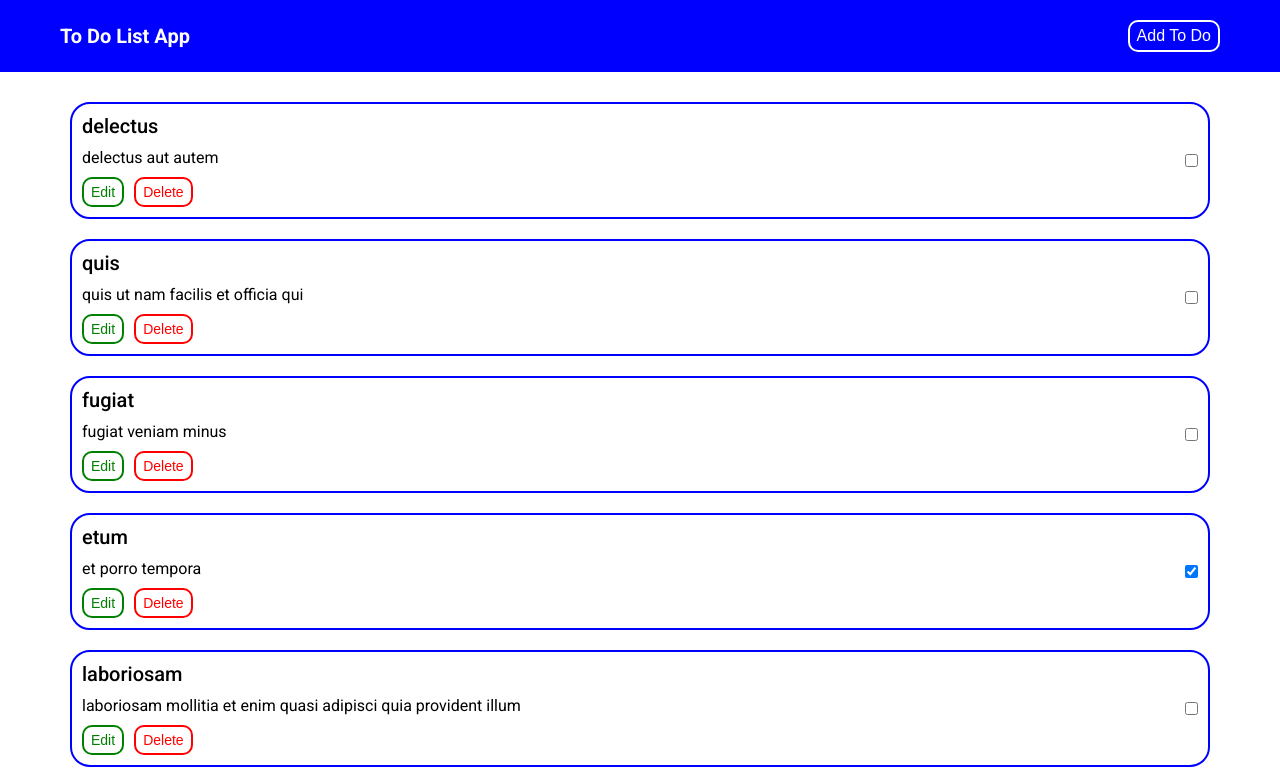
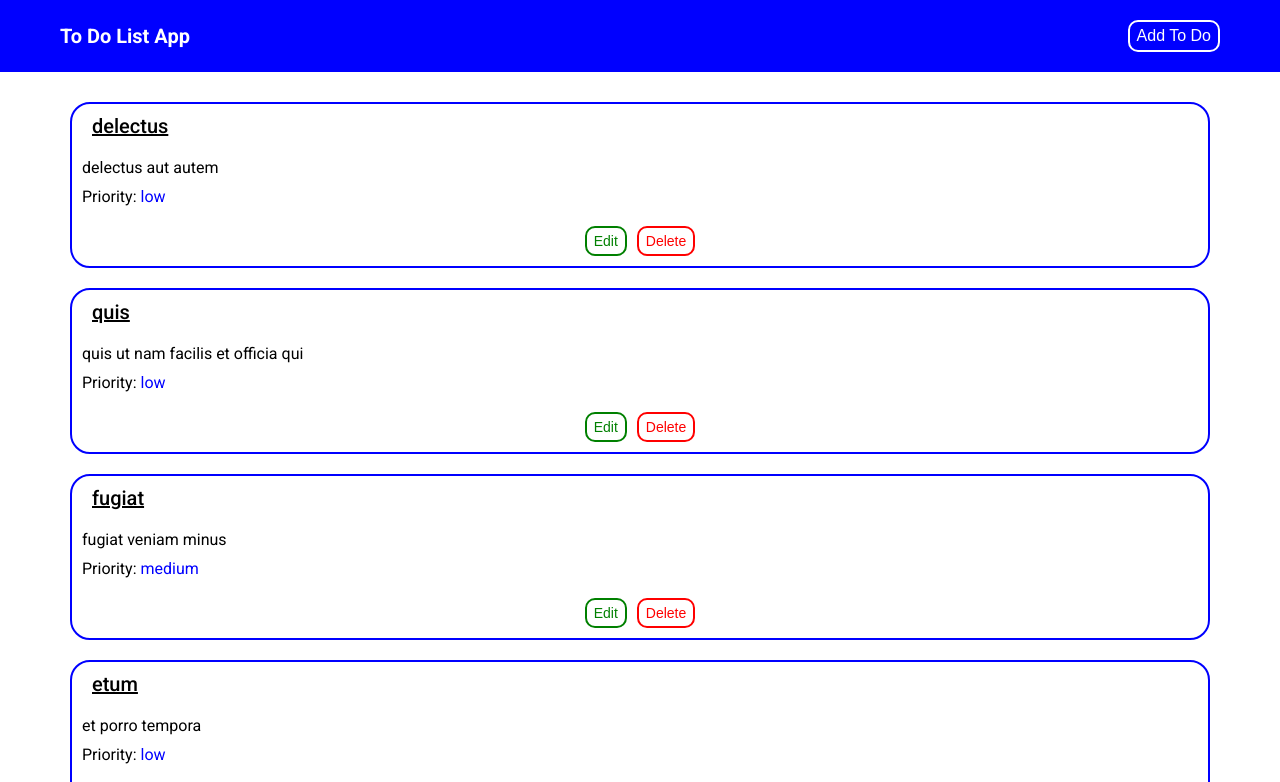
Before and after one commit to Himadieiev/worktest-ss, a React (Create React App) app: page / in a window 1280 px wide. Shown: the top 782 px of the page. Built offline with nearby package versions, Linux system fonts and the light colour scheme; data requests are answered from the project's data file.

Commit message:
update todo-item/thunk add todo

```diff
--- a/server/db.json
+++ b/server/db.json
@@ -4,155 +4,139 @@
       "id": 1,
       "title": "delectus",
       "text": "delectus aut autem",
-      "priority": "low",
-      "completed": false
+      "priority": "low"
     },
     {
       "id": 2,
       "title": "quis",
       "text": "quis ut nam facilis et officia qui",
-      "priority": "low",
-      "completed": false
+      "priority": "low"
     },
     {
       "id": 3,
       "title": "fugiat",
       "text": "fugiat veniam minus",
-      "priority": "medium",
-      "completed": false
+      "priority": "medium"
     },
     {
       "id": 4,
       "title": "etum",
       "text": "et porro tempora",
-      "priority": "low",
-      "completed": true
+      "priority": "low"
     },
     {
       "id": 5,
       "title": "laboriosam",
       "text": "laboriosam mollitia et enim quasi adipisci quia provident illum",
-      "priority": "high",
-      "completed": false
+      "priority": "high"
     },
     {
       "id": 6,
       "title": "quisa",
       "text": "qui ullam ratione quibusdam voluptatem quia omnis",
-      "priority": "medium",
-      "completed": false
+      "priority": "medium"
     },
     {
       "id": 7,
       "title": "illo",
       "text": "illo expedita consequatur quia in",
-      "priority": "low",
-      "completed": false
+      "priority": "low"
     },
     {
       "id": 8,
       "title": "quonim",
       "text": "quo adipisci enim quam ut ab",
-      "priority": "high",
-      "completed": true
+      "priority": "high"
     },
     {
       "id": 9,
       "title": "molestiae",
       "text": "molestiae perspiciatis ipsa",
-      "priority": "low",
-      "completed": false
+      "priority": "low"
     },
     {
       "id": 10,
       "title": "illotu",
       "text": "illo est ratione doloremque quia maiores aut",
-      "priority": "high",
-      "completed": true
+      "priority": "high"
     },
     {
       "id": 11,
       "title": "vero",
       "text": "vero rerum temporibus dolor",
-      "priority": "low",
-      "completed": true
+      "priority": "low"
     },
     {
       "id": 12,
       "title": "ipsa",
       "text": "ipsa repellendus fugit nisi",
-      "priority": "low",
-      "completed": true
+      "priority": "low"
     },
     {
       "id": 13,
       "title": "doloremque",
       "text": "et doloremque nulla",
-      "priority": "medium",
-      "completed": false
+      "priority": "medium"
     },
     {
       "id": 14,
       "title": "repellendus",
       "text": "repellendus sunt dolores architecto voluptatum",
-      "priority": "medium",
-      "completed": true
+      "priority": "medium"
     },
     {
       "id": 15,
       "title": "voluptatum",
       "text": "ab voluptatum amet voluptas",
-      "priority": "low",
-      "completed": true
+      "priority": "low"
     },
     {
       "id": 16,
       "title": "accusamus",
       "text": "accusamus eos facilis sint et aut voluptatem",
-      "priority": "low",
-      "completed": true
+      "priority": "low"
     },
     {
       "id": 17,
       "title": "laboriosam",
       "text": "quo laboriosam deleniti aut qui",
-      "priority": "low",
-      "completed": true
+      "priority": "low"
     },
     {
       "id": 18,
       "title": "dolorum",
       "text": "dolorum est consequatur ea mollitia in culpa",
-      "priority": "low",
-      "completed": false
+      "priority": "low"
     },
     {
       "id": 19,
       "title": "molestiae",
       "text": "molestiae ipsa aut voluptatibus pariatur dolor nihil",
-      "priority": "high",
-      "completed": true
+      "priority": "high"
     },
     {
       "id": 20,
       "title": "ullam",
       "text": "ullam nobis libero sapiente ad optio sint",
-      "priority": "medium",
-      "completed": true
+      "priority": "medium"
     },
     {
       "id": 1701254900370,
       "title": "new todo",
       "text": "text new todo",
-      "priority": "medium",
-      "completed": false
+      "priority": "medium"
     },
     {
       "id": 1701255053064,
       "title": "todo",
       "text": "text todo",
-      "priority": "high",
-      "completed": false
+      "priority": "high"
+    },
+    {
+      "id": 1701256517420,
+      "title": "ggg",
+      "text": "ttt",
+      "priority": "high"
     }
   ]
 }
--- a/src/components/TodoItem/TodoItem.jsx
+++ b/src/components/TodoItem/TodoItem.jsx
@@ -1,19 +1,15 @@
-import React, { useState } from "react";
+import React from "react";
 
 import css from "./TodoItem.module.css";
 
 const TodoItem = ({ todo }) => {
-  const [isChecked, setIsChecked] = useState(todo.completed);
-
-  const handleCheckboxChange = () => {
-    setIsChecked(!isChecked);
-  };
-
   return (
     <li className={css.todo}>
-      <div>
       <h2 className={css.title}>{todo.title}</h2>
       <p className={css.text}>{todo.text}</p>
+      <p className={css.priority}>
+        Priority: <span className={css.priorityColor}>{todo.priority}</span>
+      </p>
       <div className={css.btns}>
         <button type="button" className={css.edit}>
           Edit
@@ -22,12 +18,6 @@ const TodoItem = ({ todo }) => {
           Delete
         </button>
       </div>
-      </div>
-      <input
-        type="checkbox"
-        checked={isChecked}
-        onChange={handleCheckboxChange}
-      />
     </li>
   );
 };
--- a/src/components/TodoItem/TodoItem.module.css
+++ b/src/components/TodoItem/TodoItem.module.css
@@ -2,25 +2,34 @@
   border: 2px solid blue;
   border-radius: 20px;
   padding: 10px;
-  display: flex;
-  justify-content: space-between;
-  gap: 10px;
 }
 
 .title {
   font-size: 20px;
   font-weight: 500;
+  margin-left: 10px;
+  text-decoration: underline;
 }
 
 .text {
   font-size: 16px;
+  margin-top: 20px;
+}
+
+.priority {
+  font-size: 16px;
   margin-top: 10px;
+}
+
+.priorityColor {
+  color: blue;
 }
 
 .btns {
   display: flex;
+  justify-content: center;
   gap: 10px;
-  margin-top: 10px;
+  margin-top: 20px;
 }
 
 .edit,
--- a/src/redux/thunk.js
+++ b/src/redux/thunk.js
@@ -24,7 +24,6 @@ export const addTodo = createAsyncThunk(
         title,
         text,
         priority,
-        completed: false,
       });
       return res.data;
     } catch (e) {
```
Lines whose indentation alone changed are shown as unchanged.
